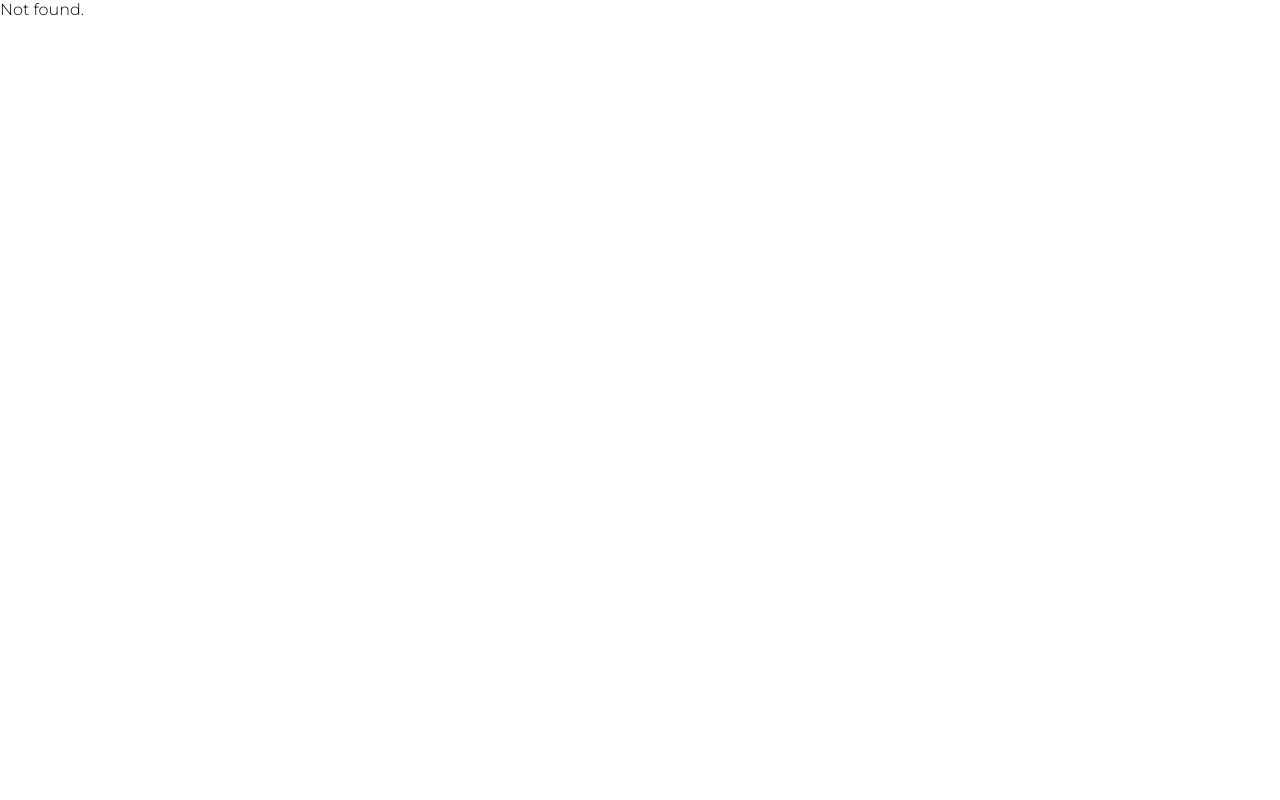
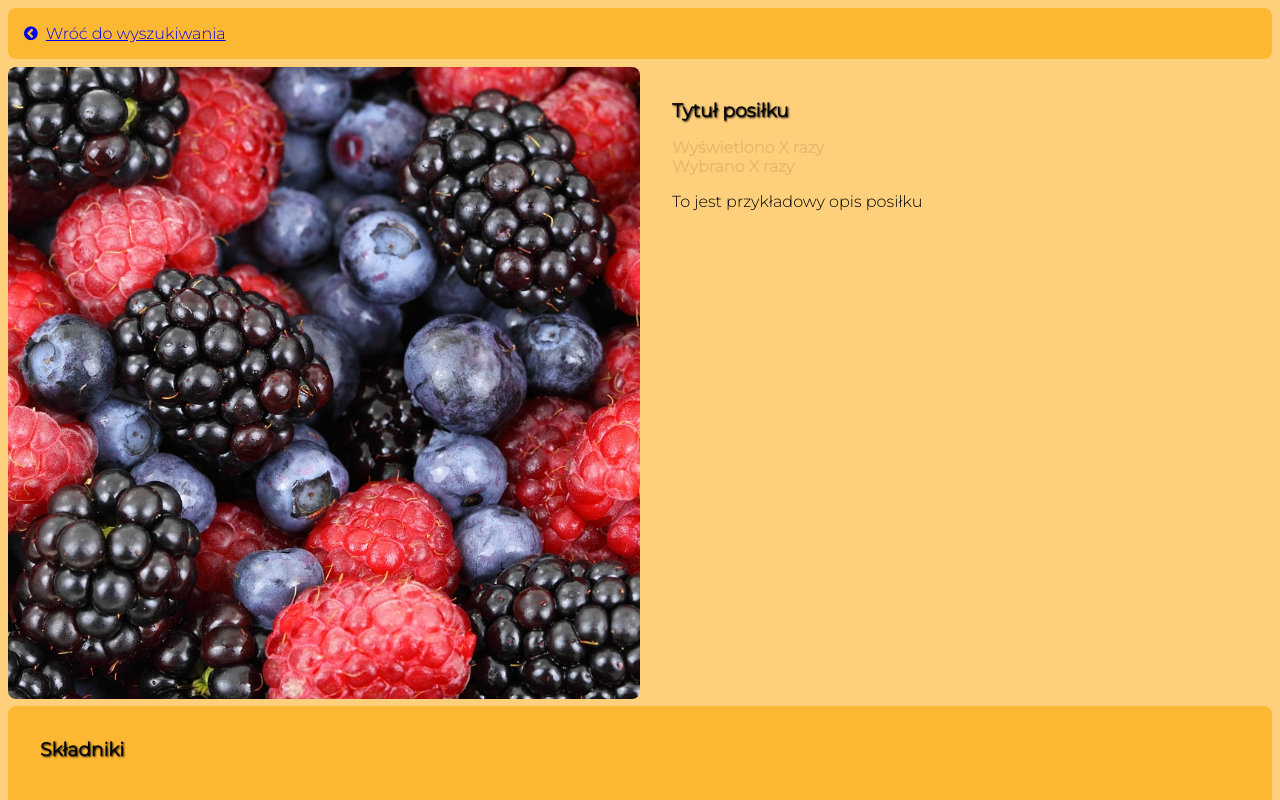
Before and after one commit to mjkuranda/yummy-app, a React (Create React App) app: page /result in a window 1280 px wide. Shown: the top 800 px of the page. Built offline with nearby package versions, Linux system fonts and the light colour scheme.

Commit message:
Add result subpage

```diff
--- a/src/App.tsx
+++ b/src/App.tsx
@@ -6,12 +6,11 @@ import '../src/assets/styles/basic.css';
 // import '../src/assets/styles/meals-add-new-error.css';
 // import '../src/assets/styles/meals-add-new.css';
 // import '../src/assets/styles/meals-add.css';
-// import '../src/assets/styles/result-media.css';
-// import '../src/assets/styles/result.css';
 // import '../src/assets/styles/search-media.css';
 // import '../src/assets/styles/search.css';
 
 import Main from './pages/Main';
+import Result from './pages/Result';
 import Page404 from './pages/Page404';
 
 export default function App() {
@@ -20,6 +19,7 @@ export default function App() {
             <Routes>
                 <Route path="/">
                     <Route index element={<Main />} />
+                    <Route path="/result" element={<Result />} />
                     <Route path="*" element={<Page404 />} />
                 </Route>
             </Routes>
--- a/src/assets/styles/mobile/result.css
+++ b/src/assets/styles/mobile/result.css
@@ -17,4 +17,8 @@
     .result-container {
         display: block;
     }
+
+    footer {
+        font-size: calc(var(--phi) * 1em);
+    }
 }
--- a/src/assets/styles/result.css
+++ b/src/assets/styles/result.css
@@ -1,4 +1,4 @@
-main {
+main.result {
     background-color: var(--orange-yellow-crayola);
     padding: 8px;
 }
--- /dev/null
+++ b/src/pages/Result.tsx
@@ -0,0 +1,102 @@
+import React from 'react';
+import Footer from '../components/Footer';
+
+import '../assets/styles/result-media.css';
+import '../assets/styles/result.css';
+import '../assets/styles/mobile/result.css';
+
+// TODO: Fetch image from the database
+import staticImage from '../src/assets/images/berries.jpg';
+
+type Icon = {
+    link: string;
+    name: string;
+    src: string;
+};
+
+type Ingredient = {
+    icon: Icon;
+    link: string;
+    name: string;
+    src: string;
+};
+
+type Meal = {
+    description: string;
+    image: string;
+    ingredients: Ingredient[];
+    title: string;
+};
+
+type ResultProps = Meal;
+
+export default function Result() {
+    // Fetched default meal
+    const meal: ResultProps = {
+        description: 'To jest przykładowy opis posiłku',
+        image: 'berries.jpg',
+        ingredients: [],
+        title: 'Tytuł posiłku'
+    };
+
+    const renderIngredient = (ing: Ingredient, idx: number): React.ReactNode => {
+        return (
+            <li className="flex-center" key={idx}>
+                <img
+                    className="icon"
+                    src={`${ing.icon.src}`}
+                    alt={`"${ing.icon.name}" ingredient image`}
+                    data-author={`${ing.icon.link}`}
+                />
+                <span>{ing.name}</span>
+            </li>
+        );
+    };
+
+    const renderIngredients = (): React.ReactNode => {
+        return meal.ingredients.map(renderIngredient);
+    };
+
+    return (
+        <>
+            <main className="result">
+                <div className="result-nav">
+                    <a href="{{sourceUrl}}">
+                        <i className="fa fa-chevron-circle-left"></i>Wróć do wyszukiwania
+                    </a>
+                </div>
+                <div className="result-container">
+                    <div className="result-image">
+                        <img
+                            src={(meal.image) ? `${meal.image}` : 'icons/no-image.png'}
+                            alt={`Zdjęcie posiłku o nazwie ${meal.title}`}
+                        />
+                    </div>
+                    <div className="result-details">
+                        <ul>
+                            <li><h3>{meal.title}</h3></li>
+                            <li style={{opacity: .1}}><h4>Wyświetlono X razy</h4></li>
+                            <li style={{opacity: .1}}><h4>Wybrano X razy</h4></li>
+                        </ul>
+                        <div>
+                            <p>{meal.description}</p>
+                        </div>
+                    </div>
+                    <div className="result-ingredients">
+                        <h3>Składniki</h3>
+                        {meal.ingredients.length
+                        ?
+                        <ul>
+                            {renderIngredients()}
+                        </ul>
+                        :
+                        <p><i>Brak składników...</i></p>
+                        }
+                    </div>
+                </div>
+            </main>
+
+            <Footer />
+        </>
+    );
+}
```
Also changed, not shown: src/pages/Main.tsx (+5 -3 lines), public/berries.jpg (added), src/assets/icons/no-image.png (added).
